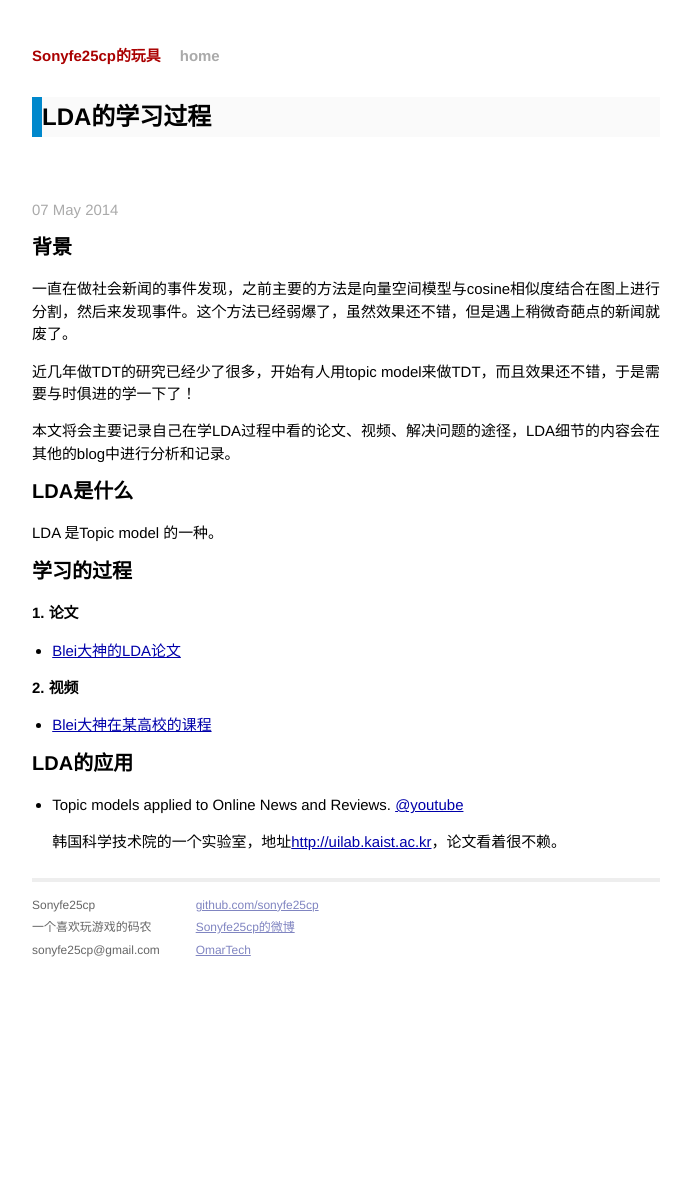
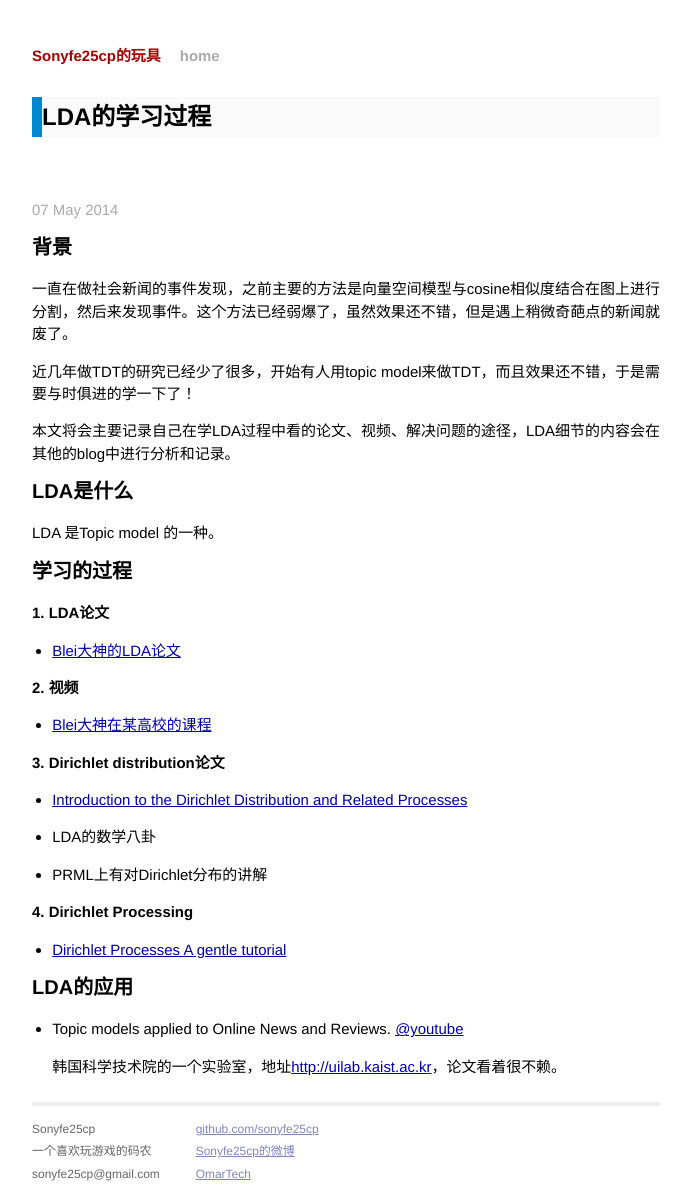
Before and after one commit to sonyfe25cp/sonyfe25cp.github.io, a Jekyll site: the page built from _posts/2014-05-07-lda.markdown, in a window 1280 px wide. Shown: the whole page, without its empty margins (294-985 px from the left). Built offline with Jekyll 4.4.1, drawn with Linux system fonts in a browser that asks for light colours; comment, search, counter and statistics services are not loaded; before the commit the page ends 973 px from its top, so only the background shows below that.

Commit message:
增加lda的看书资料

```diff
--- a/_posts/2014-05-07-lda.markdown
+++ b/_posts/2014-05-07-lda.markdown
@@ -19,13 +19,25 @@ LDA 是Topic model 的一种。
 
 ### 学习的过程
 
-####1. 论文
+####1. LDA论文
 
 * [Blei大神的LDA论文][lda]
 
 ####2. 视频
 
 * [Blei大神在某高校的课程][ldacourse]
+
+####3. Dirichlet distribution论文
+
+* [Introduction to the Dirichlet Distribution and Related Processes](http://mayagupta.org/publications/FrigyikKapilaGuptaIntroToDirichlet.pdf)
+
+* LDA的数学八卦
+
+* PRML上有对Dirichlet分布的讲解
+
+####4. Dirichlet Processing
+
+* [Dirichlet Processes A gentle tutorial](http://www.cs.cmu.edu/~kbe/dp_tutorial.pdf)
 
 ### LDA的应用
 
```
